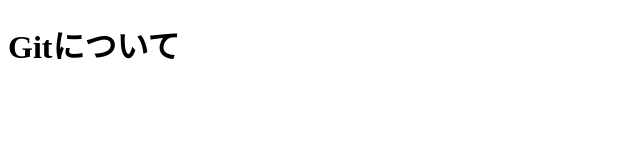
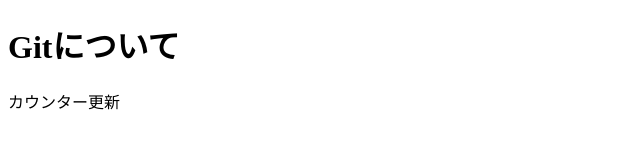
Before and after one commit to yakuto15/my-vue-app-2, a Vue app: page / in a window 1280 px wide. Shown: the top 163 px of the page, without its empty margins (0-640 px from the left). Built offline with nearby package versions, Linux system fonts and the light colour scheme.

Commit message:
更新しました

```diff
--- a/src/App.vue
+++ b/src/App.vue
@@ -3,8 +3,10 @@
     <Navbar />
     <router-view />
    </div> -->
-  <h1>Gitについて</h1>
-
+   <div>
+      <h1>Gitについて</h1>
+      <Counter></Counter>
+  </div>
 </template>
 
 <script>
@@ -15,6 +17,13 @@
 //     Navbar,
 //   },
 // }
+import Counter from "@/components/Counter.vue"
+
+export default{
+  components:{
+    Counter,
+  },
+}
 </script>
 
 <style>
--- /dev/null
+++ b/src/components/Counter.vue
@@ -0,0 +1,3 @@
+<template>
+    <div>カウンター更新</div>
+</template>
```
